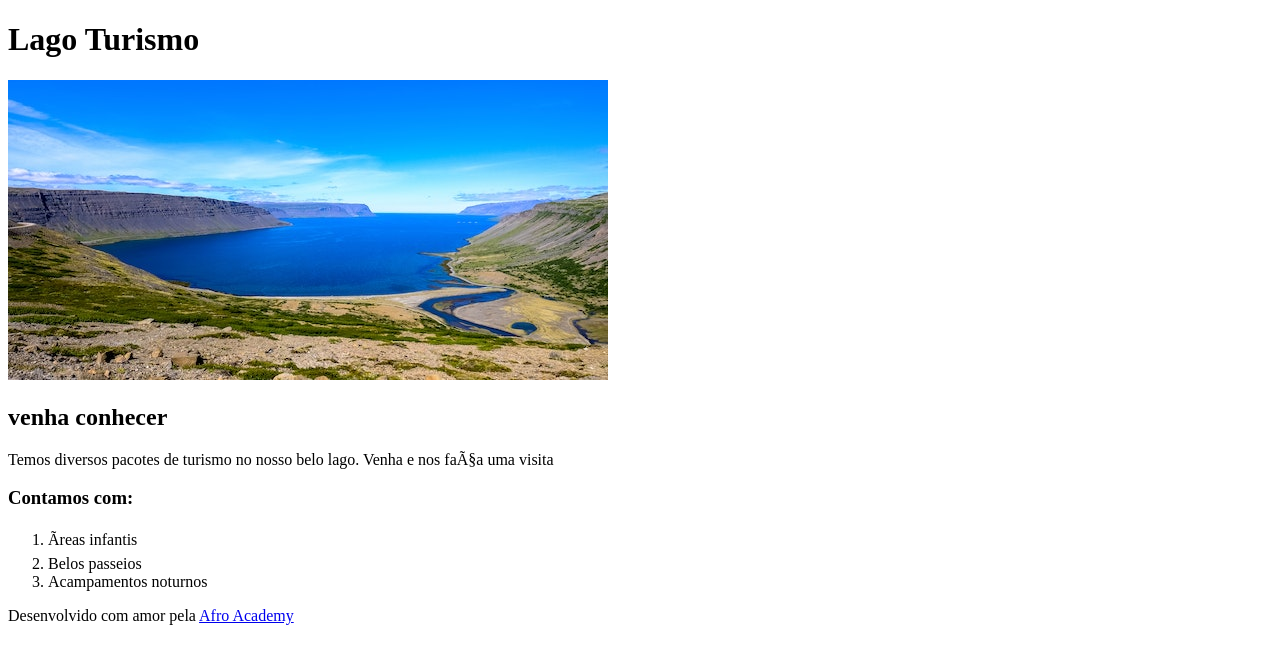
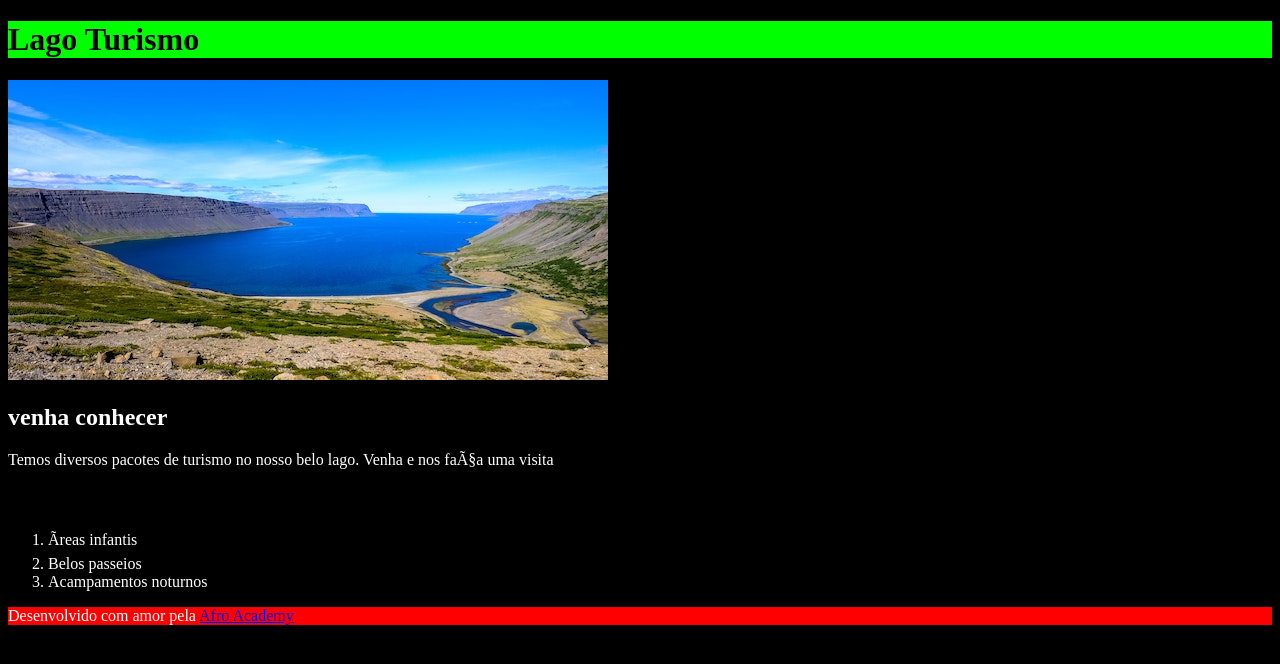
Before and after one commit to nonatoalves1/conceitos-html-css, a plain HTML site: page index.html in a window 1280 px wide. Drawn offline with Linux system fonts and the light colour scheme.

Commit message:
nova versão

```diff
--- a/index.html
+++ b/index.html
@@ -6,23 +6,23 @@
   <title>primeira pagina</title>
 </head>
 
-<body>
-  <header></header>
+<body style="background-color:#000 ;">
+  <header style="background-color:#00ff00 ;">
   <h1>Lago Turismo</h1>
 
   </header>
   <img src="imagens/Lagoa.jpg.jpg" alt="Imagem principal da Lago Turismo">
-  <h2>venha conhecer</h2>
-  <p>Temos diversos pacotes de turismo no nosso belo lago. Venha e nos faça uma visita</p>
+  <h2 style="color: #fff;">venha conhecer</h2>
+  <p style="color:#fff ;">Temos diversos pacotes de turismo no nosso belo lago. Venha e nos faça uma visita</p>
   <div>
     <h3>Contamos com:</h3>
     <ol>
-      <li>Áreas infantis</li>
-      <li>Belos passeios</li>
-      <li>Acampamentos noturnos</li>
+      <li style="color: #fff;">Áreas infantis</li>
+      <li style="color: #fff;">Belos passeios</li>
+      <li style="color: #fff;">Acampamentos noturnos</li>
     </ol>
   </div>
-  <footer>
+  <footer style="color: #fff; background-color: #ff0000;">
     Desenvolvido com amor pela <a href="https://afroacademy.com.br" target="_blank">Afro Academy</a>
 
   </footer>
```
